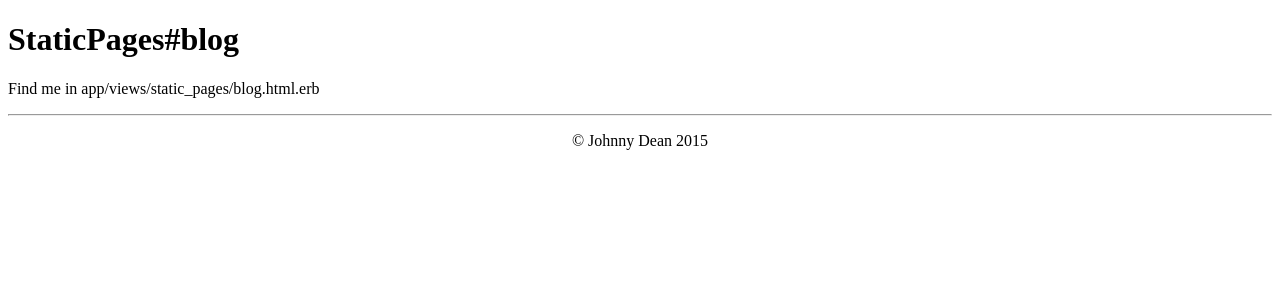
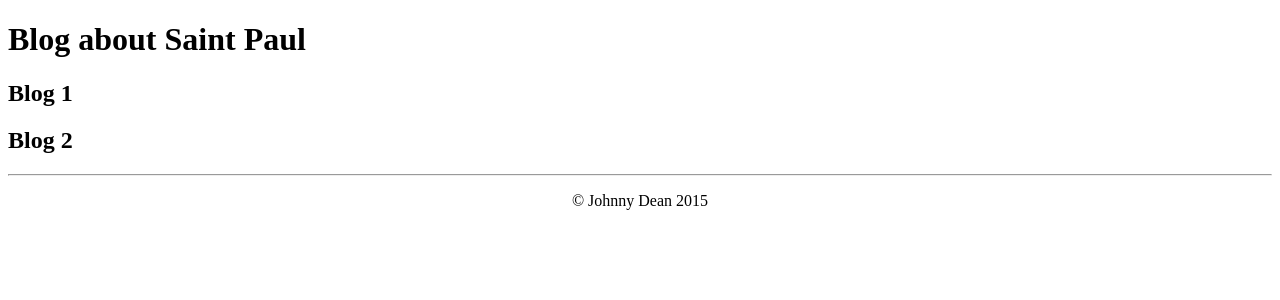
Before and after one commit to johnnydean/saint-paul-website, a Rails app: page /static_pages/blog in a window 1280 px wide. Shown: the part 96-396 px from the top of the page. Run offline with Rails 7, Linux system fonts and the light colour scheme; style sheets or scripts are compiled from the project's sources; some libraries are stand-ins or nearby versions.

Commit message:
Add init version of blog page

```diff
--- a/app/views/static_pages/blog.html.erb
+++ b/app/views/static_pages/blog.html.erb
@@ -1,2 +1,4 @@
-<h1>StaticPages#blog</h1>
-<p>Find me in app/views/static_pages/blog.html.erb</p>
+<h1>Blog about Saint Paul</h1>
+<h2>Blog 1</h2>
+
+<h2>Blog 2</h2>
```
